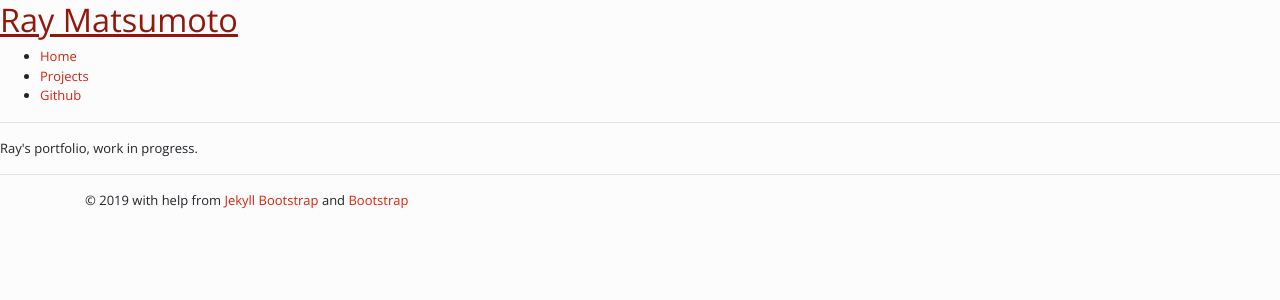
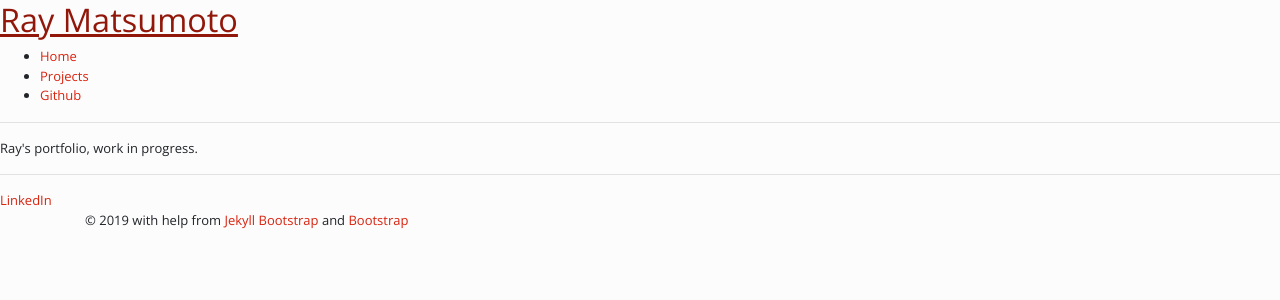
Before and after one commit to rmatsum836/rmatsum836.github.io, a Jekyll site: the page built from index.md, in a window 1280 px wide. Shown: the top 300 px of the page. Built offline with Jekyll 4.4.1, drawn with Linux system fonts in a browser that asks for light colours; nearby versions of some CDN libraries.

Commit message:
Add Linkedin link

```diff
--- a/_includes/themes/bootstrap-3/bottom.html
+++ b/_includes/themes/bootstrap-3/bottom.html
@@ -1,4 +1,9 @@
     <div id="main">
+
+    <div id="fotterLinks">
+     <a href="https://www.linkedin.com/in/ray-matsumoto-251a8554/" alt="LinkedIn"
+                                                                   onclick="trackOutboundLink('https://www.linkedin.com/in/ray-matsumoto-251a8554?loc=bottom');">LinkedIn</a>
+    </div>
 
     <div id="footer">
       <div class="container">
```
